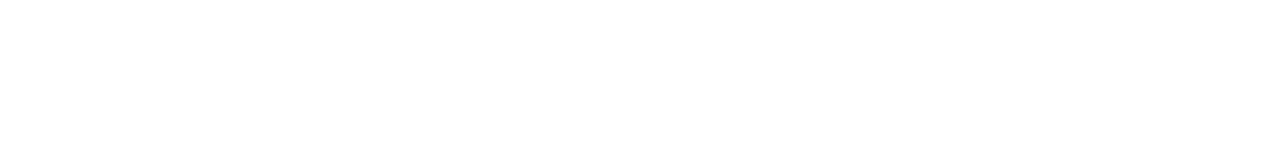
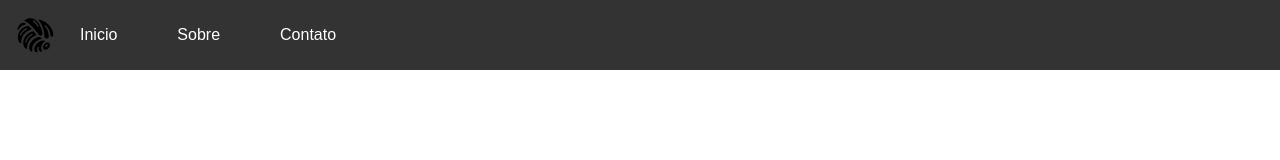
Before and after one commit to Guilherme-Ferreira-Tombini/Projeto-teste-git, a plain HTML site: page index.html in a window 1280 px wide. Drawn offline with Linux system fonts and the light colour scheme.

Commit message:
Iniciado cabeçalho: feito estilização e ajustes dos elementos necessarios para navegação

```diff
--- /dev/null
+++ b/assets/css/header.css
@@ -0,0 +1,59 @@
+/* =============== estilo para HEADER ================== */
+
+header{
+    /* Dar cor de fundo na barra de navegação */
+    background-color: #333;
+    /* definir cor da fonte da barra de navegação */
+    color: white;
+    /* definir espaço interno entre os elementos */
+    padding: 10px;
+
+    display: flex;
+    align-items: center;
+    /* Desloca elemento do grupo aonde esta inserido */
+    position: relative;
+}
+
+/* ========== estilo para logo =============== */
+#logo{
+    /* tamanhos da imagem */
+    height: 50px;
+    width: 50px;
+}
+
+
+/* ========== estilo para o menu de navegação =============== */
+nav ul{
+    /* Remove itens de lista, tópicos */
+    list-style: none;
+    display: flex;
+    /* espaço apenas entre os elementos dentro do elemento pai */
+    gap: 20px;
+}
+
+nav ul li a{
+    /* remover undeline do texto */
+    text-decoration: none;
+    color: white;
+    /* espaçamento interno do elemento para 10px para cima e baixo e 20px para direita e esquerda */
+    padding: 10px 20px;
+}
+
+nav ul li a:hover{
+    border-bottom: solid 6px #70A340;
+    background-color: #4d4e47;
+}
+
+/* ======================================== */
+
+.menu-toggle{
+    width: 1px;
+    height: 1px;
+    position: absolute;
+    opacity: 0;
+    pointer-events: none;
+}
+
+.menu-icon{
+    display: none;
+}
--- a/assets/css/style.css
+++ b/assets/css/style.css
@@ -0,0 +1,7 @@
+*{
+    margin: 0;  /* tirado espaço de fora da pagina*/
+    padding: 0; /* tirado espaço de dentro da pagina*/
+    box-sizing: border-box; /* não deixa o elemento estourar na pagina, não deixar sobreposição de elementos*/
+    font-family: Arial, sans-serif;  /* define a fonte dos textos */
+    font-size: 16px;  /* define tamanho da fonte */
+}
--- a/index.html
+++ b/index.html
@@ -1,11 +1,41 @@
 <!DOCTYPE html>
-<html lang="en">
+<html lang="pt-BR">
 <head>
     <meta charset="UTF-8">
     <meta name="viewport" content="width=device-width, initial-scale=1.0">
-    <title>Document</title>
+    <title>Pagina Aula4</title>
+
+    <link rel="stylesheet" href="https://cdnjs.cloudflare.com/ajax/libs/font-awesome/6.5.1/css/all.min.css">
+    <link rel="stylesheet" href="./assets/css/style.css">
+    <link rel="stylesheet" href="./assets/css/header.css">
+
 </head>
 <body>
+    <header>
+        <img src="./assets/image/logo.svg" alt="logo" id="logo">
 
+        <input type="checkbox" id="menu-toggle" class="menu-toggle" area-label="abrir menu">
+
+        <label for="menu-toggle" class="menu-icon" area-label="abrir menu">
+            <i class="fa-solid fa-bars icon-open"></i>
+            <i class="fa-solid fa-xmark icon-close"></i>
+        </label>
+
+        <nav>
+            <ul>
+                <li>
+                    <a href="#">Inicio</a>
+                </li>
+
+                <li>
+                    <a href="#">Sobre</a>
+                </li>
+
+                <li>
+                    <a href="#">Contato</a>
+                </li>
+            </ul>
+        </nav>
+    </header>
 </body>
 </html>
```
Also changed, not shown: assets/image/logo.svg (renamed from assets/image/291-logo-1711991296.916.svg).
